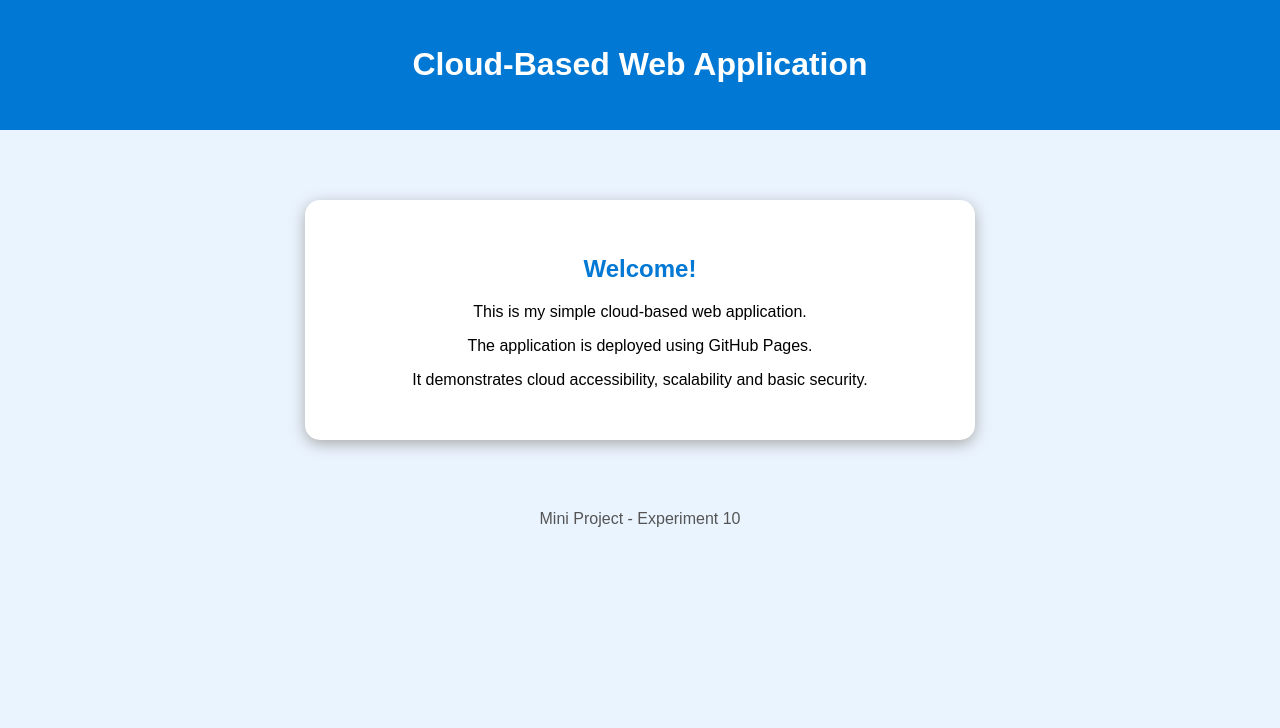
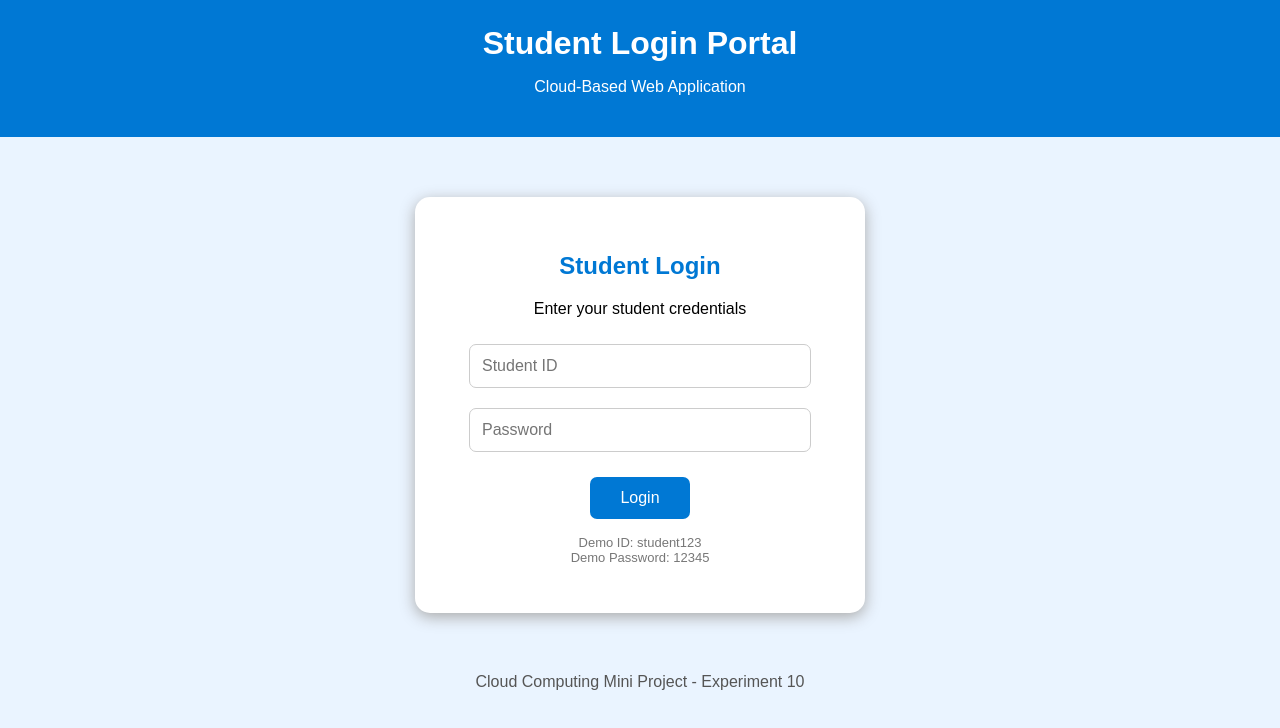
Before and after one commit to chaitanya344/cloud-mini-project, a plain HTML site: page index.html in a window 1280 px wide. Drawn offline with Linux system fonts and the light colour scheme.

Commit message:
Updated project to Student Login Portal
Updated the HTML structure and styles for a student login portal, replacing the previous cloud application layout. Added functionality for student login and dashboard display.

```diff
--- a/index.html
+++ b/index.html
@@ -1,12 +1,11 @@
-<!DOCTYPE html>
-<html lang="en">
-<head>
-    <meta charset="UTF-8">
-    <meta name="viewport" content="width=device-width, initial-scale=1.0">
-
-    <title>My Cloud Application</title>
+<!DOCTYPE html> <html lang="en"> <head> <meta charset="UTF-8"> <meta name="viewport" content="width=device-width, initial-scale=1.0">
+<title>Student Login Portal</title>
 
 <style>
+    * {
+        box-sizing: border-box;
+    }
+
     body {
         margin: 0;
         font-family: Arial, sans-serif;
@@ -20,11 +19,15 @@
         padding: 25px;
     }
 
+    header h1 {
+        margin: 0;
+    }
+
     .container {
         background: white;
-            width: 70%;
-            max-width: 600px;
-            margin: 70px auto;
+        width: 90%;
+        max-width: 450px;
+        margin: 60px auto;
         padding: 35px;
         border-radius: 15px;
         box-shadow: 0 4px 15px #aaa;
@@ -34,39 +37,169 @@
         color: #0078d4;
     }
 
+    input {
+        width: 90%;
+        padding: 12px;
+        margin: 10px;
+        border: 1px solid #ccc;
+        border-radius: 7px;
+        font-size: 16px;
+    }
+
+    button {
+        background: #0078d4;
+        color: white;
+        border: none;
+        padding: 12px 30px;
+        margin-top: 15px;
+        border-radius: 7px;
+        cursor: pointer;
+        font-size: 16px;
+    }
+
+    button:hover {
+        background: #005fa3;
+    }
+
+    #message {
+        color: red;
+        margin-top: 15px;
+    }
+
+    #dashboard {
+        display: none;
+    }
+
+    .student-info {
+        text-align: left;
+        background: #f4f9ff;
+        padding: 20px;
+        border-radius: 10px;
+        margin-top: 20px;
+    }
+
+    .student-info p {
+        font-size: 16px;
+        margin: 12px 0;
+    }
+
     footer {
         color: #555;
-            margin-top: 40px;
+        margin: 40px 0;
     }
 </style>
-</head>
 
-<body>
-
+</head> <body>
 <header>
-        <h1>Cloud-Based Web Application</h1>
+    <h1>Student Login Portal</h1>
+    <p>Cloud-Based Web Application</p>
 </header>
 
-    <div class="container">
-        <h2>Welcome!</h2>
+<!-- LOGIN PAGE -->
+<div class="container" id="loginBox">
 
-        <p>
-            This is my simple cloud-based web application.
+    <h2>Student Login</h2>
+
+    <p>Enter your student credentials</p>
+
+    <input
+        type="text"
+        id="studentId"
+        placeholder="Student ID"
+    >
+
+    <input
+        type="password"
+        id="password"
+        placeholder="Password"
+    >
+
+    <br>
+
+    <button onclick="login()">Login</button>
+
+    <p id="message"></p>
+
+    <p style="font-size: 13px; color: #777;">
+        Demo ID: student123<br>
+        Demo Password: 12345
     </p>
 
-        <p>
-            The application is deployed using GitHub Pages.
-        </p>
-
-        <p>
-            It demonstrates cloud accessibility,
-            scalability and basic security.
-        </p>
 </div>
 
+
+<!-- STUDENT DASHBOARD -->
+<div class="container" id="dashboard">
+
+    <h2>Welcome, Student!</h2>
+
+    <div class="student-info">
+
+        <p><strong>Name:</strong> Rahul Sharma</p>
+
+        <p><strong>Student ID:</strong> student123</p>
+
+        <p><strong>Roll Number:</strong> 23</p>
+
+        <p><strong>Course:</strong> BCA</p>
+
+        <p><strong>Semester:</strong> 5th Semester</p>
+
+        <p><strong>Attendance:</strong> 87%</p>
+
+        <p><strong>Cloud Computing Marks:</strong> 85/100</p>
+
+    </div>
+
+    <button onclick="logout()">Logout</button>
+
+</div>
+
+
 <footer>
-        <p>Mini Project - Experiment 10</p>
+    <p>Cloud Computing Mini Project - Experiment 10</p>
 </footer>
 
-</body>
-</html>
+
+<script>
+
+    function login() {
+
+        var studentId =
+            document.getElementById("studentId").value;
+
+        var password =
+            document.getElementById("password").value;
+
+        if (studentId === "student123" && password === "12345") {
+
+            document.getElementById("loginBox").style.display = "none";
+
+            document.getElementById("dashboard").style.display = "block";
+
+        } else {
+
+            document.getElementById("message").innerHTML =
+                "Invalid Student ID or Password";
+
+        }
+    }
+
+
+    function logout() {
+
+        document.getElementById("dashboard").style.display = "none";
+
+        document.getElementById("loginBox").style.display = "block";
+
+        document.getElementById("studentId").value = "";
+
+        document.getElementById("password").value = "";
+
+        document.getElementById("message").innerHTML = "";
+
+    }
+
+</script>
+
+</body> </html>
```
Lines whose indentation alone changed are shown as unchanged.
